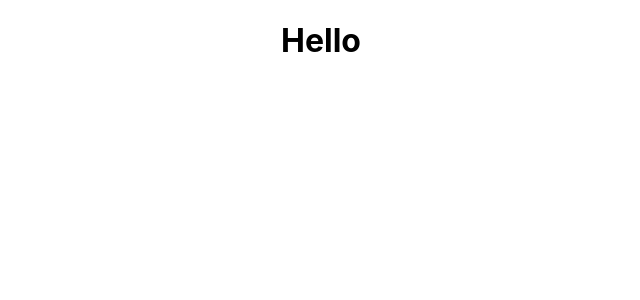
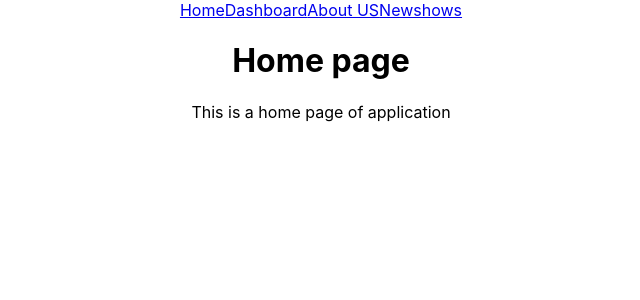
Before and after one commit to rahulyadav96/c2-eval, a React (Create React App) app in the folder react-coding-eval/: page / in a window 1280 px wide. Shown: the top 300 px of the page, without its empty margins (319-959 px from the left). Built offline with nearby package versions, Linux system fonts and the light colour scheme.

Commit message:
createing all page and routing

```diff
--- a/react-coding-eval/src/App.js
+++ b/react-coding-eval/src/App.js
@@ -1,10 +1,34 @@
-
+import { Navbar } from './components/Navbar';
+import { useContext } from 'react';
+import { AuthContext } from './context/AuthContext';
 import './App.css';
-
+import {Route, Switch} from "react-router-dom"
+import { Dashboard } from './components/Dashboard';
+import { Home } from './components/Home';
+import { About } from './components/About';
+import { Newshows } from './components/Newshow';
 function App() {
   return (
     <div className="App">
-      <h1>Hello</h1>
+      <Navbar />
+
+      <Switch >
+          <Route exact path = "/">
+           <Home />
+          </Route>
+          <Route  path = "/dashboard">
+           <Dashboard />
+          </Route>
+          <Route  path = "/newshows">
+           <Newshows />
+          </Route>
+          <Route  path = "/about">
+            <About />
+          </Route>
+          <Route >
+            <h1>Page not exist</h1>
+          </Route>
+      </Switch>
     </div>
   );
 }
--- a/react-coding-eval/src/components/Home.jsx
+++ b/react-coding-eval/src/components/Home.jsx
@@ -1,4 +1,4 @@
-export const About = ()=>{
+export const Home = ()=>{
     return <div>
         <h1> Home page</h1>
         <p>This is a home page of application</p>
--- a/react-coding-eval/src/components/Newshow.jsx
+++ b/react-coding-eval/src/components/Newshow.jsx
@@ -1,4 +1,4 @@
-export const newshows  = ()=>{
+export const Newshows  = ()=>{
     return <div>
         <h1>Newshow page</h1>
     </div>
--- a/react-coding-eval/src/context/AuthContext.jsx
+++ b/react-coding-eval/src/context/AuthContext.jsx
@@ -1,10 +1,16 @@
-import { createContext , useState} from "react";
+import { createContext, useState} from "react";
 
 export const AuthContext = createContext();
 
-const [token,setToken] = useState("");
+
 
 export const AuthContextProvider = ({children})=>{
+    const [token,setToken] = useState("");
+
+    const handleToken = (newToken)=>{
+
+    setToken(newToken)
+}
     return <AuthContext.Provider value = {{token , handleToken}} >
         {children}
     </AuthContext.Provider>
--- a/react-coding-eval/src/index.js
+++ b/react-coding-eval/src/index.js
@@ -2,11 +2,15 @@ import React from 'react';
 import ReactDOM from 'react-dom';
 import './index.css';
 import App from './App';
-
-
+import {AuthContextProvider} from "./context/AuthContext"
+import {BrowserRouter} from "react-router-dom"
 ReactDOM.render(
   <React.StrictMode>
-    <App />
+    <BrowserRouter >
+    <AuthContextProvider>
+      <App />
+    </AuthContextProvider>
+    </BrowserRouter>
   </React.StrictMode>,
   document.getElementById('root')
 );
```
